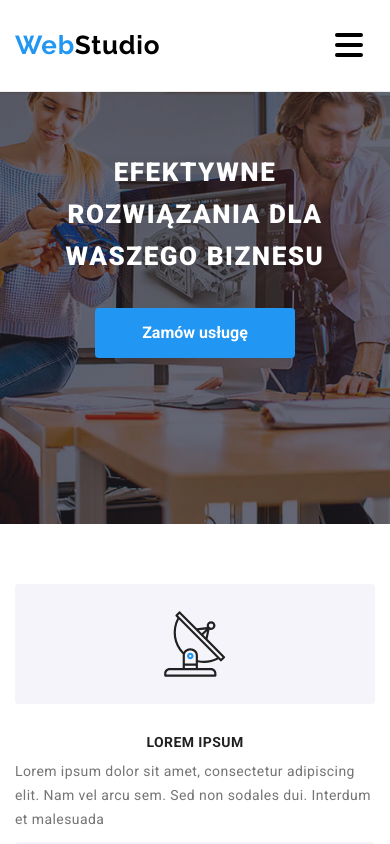
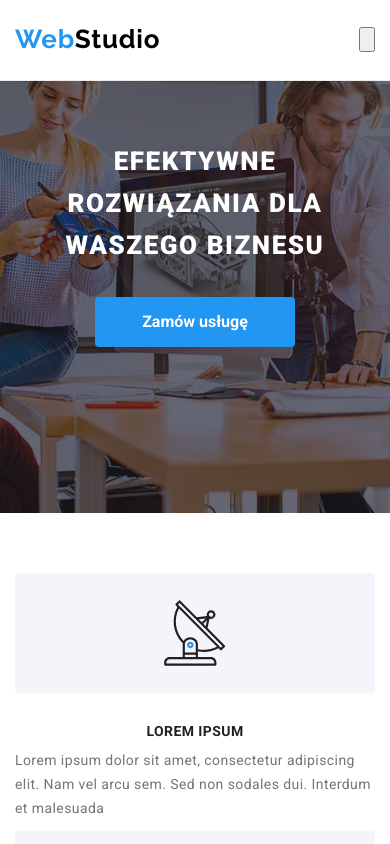
Before and after one commit to KarolinaKuszpa/goit-markup-hw-08, a plain HTML site: page index.html in a window 390 px wide. Shown: the top 844 px of the page. Drawn offline with nearby package versions, Linux system fonts and the light colour scheme.

Commit message:
homework8

```diff
--- a/index.html
+++ b/index.html
@@ -25,13 +25,11 @@
             <div class="container header__wrapper">
                 <!--BUTTON DO OTWIERANIA OKNA MOBILNEGO-->
                 <button
-                    class="menu-toggle js-open-menu"
+                    class="header-hamburger js-open-menu"
                     aria-expanded="false"
                     aria-controls="mobile-menu"
                 >
                     <svg
-                        width="40"
-                        height="40"
                         fill="currentColor"
                         viewBox="0 0 20 20"
                         xmlns="http://www.w3.org/2000/svg"
@@ -695,7 +693,7 @@
         </main>
 
         <footer class="footer-wrapper">
-            <div class="footer-wrapper__wrapper">
+            <div class="footer-wrapper__wrapper container">
                 <div>
                     <a class="logo"
                         >Web<span class="logo-studio logo__studio--white"
```
